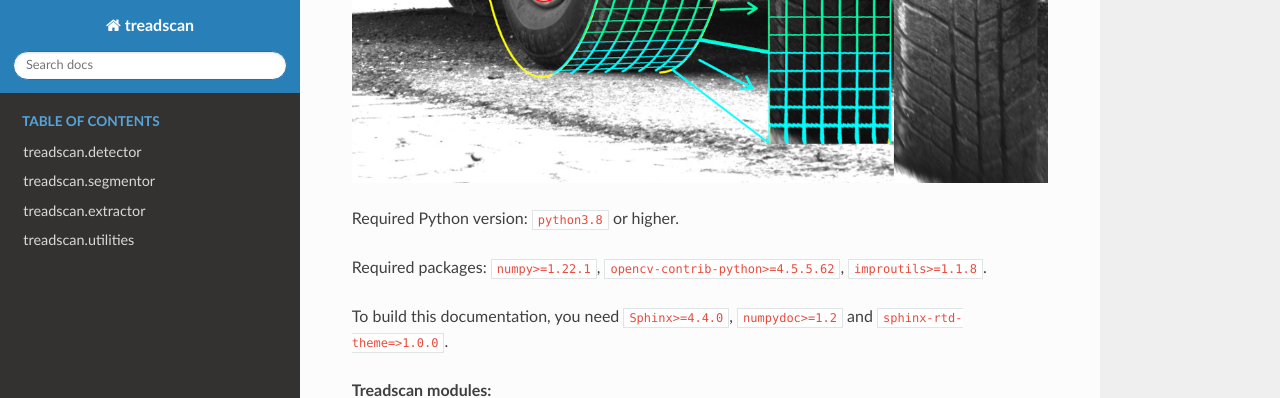
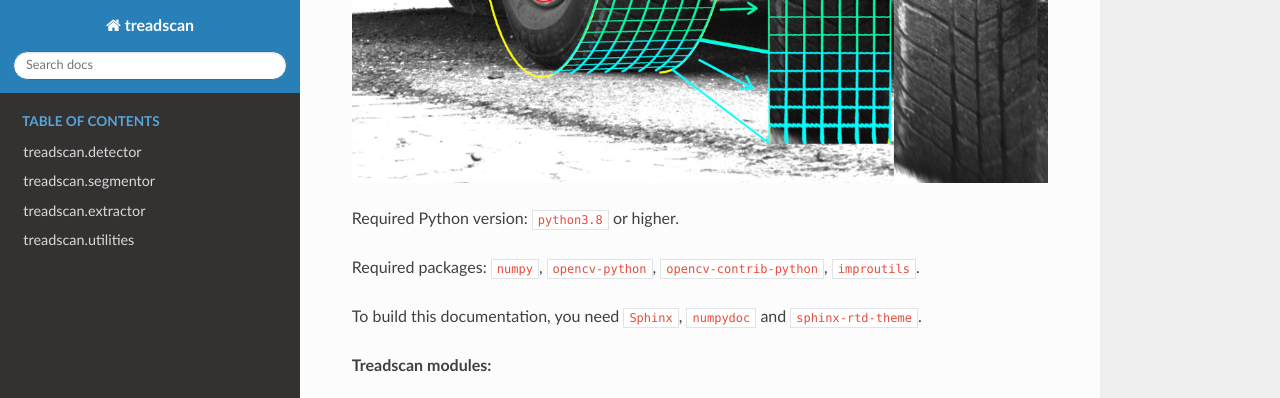
Before and after one commit to bohundan/treadscan, a Sphinx documentation site: the page built from docs/source/index.rst, in a window 1280 px wide and 900 px high, scrolled down 520 px, cut to the strip 0-398 px from the top of the window. Built offline with Sphinx 7.4.7 and the Read the Docs theme 2.0.0, drawn with Linux system fonts in a browser that asks for light colours.

Commit message:
Updated docs

```diff
--- a/docs/source/conf.py
+++ b/docs/source/conf.py
@@ -22,7 +22,7 @@ copyright = '2022, Daniel Bohuněk'
 author = 'Daniel Bohuněk'
 
 # The full version, including alpha/beta/rc tags
-release = '0.3.0'
+release = '0.4.0'
 
 
 # -- General configuration ---------------------------------------------------
--- a/docs/source/index.rst
+++ b/docs/source/index.rst
@@ -10,9 +10,9 @@ Treadscan documentation
 
 Required Python version: ``python3.8`` or higher.
 
-Required packages: ``numpy>=1.22.1``, ``opencv-contrib-python>=4.5.5.62``, ``improutils>=1.1.8``.
+Required packages: ``numpy``, ``opencv-python``, ``opencv-contrib-python``, ``improutils``.
 
-To build this documentation, you need ``Sphinx>=4.4.0``, ``numpydoc>=1.2`` and ``sphinx-rtd-theme=>1.0.0``.
+To build this documentation, you need ``Sphinx``, ``numpydoc`` and ``sphinx-rtd-theme``.
 
 **Treadscan modules:**
 
```
Also changed, not shown: docs/source/_static/test_detection.jpg (added).
